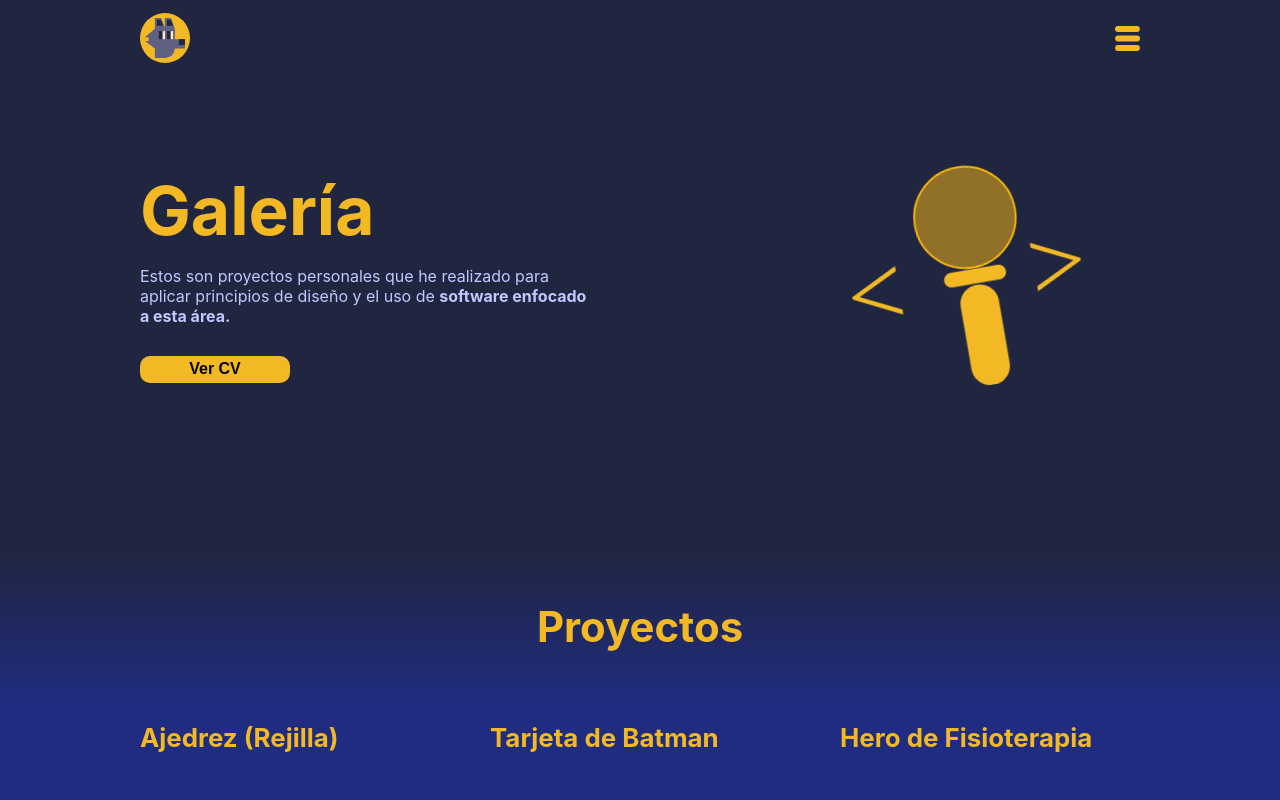
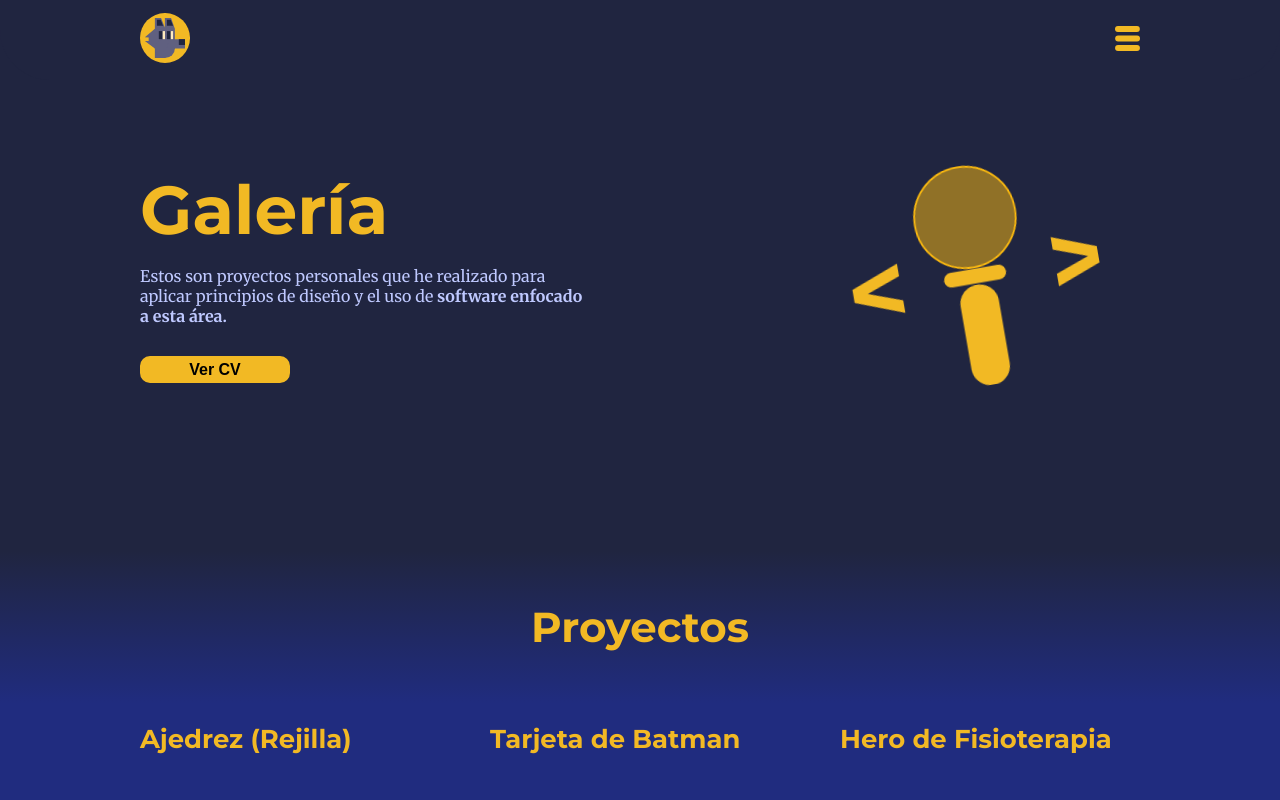
Before and after one commit to ElLoboBohemio/Portafolio, a Next.js app: page /galeria in a window 1280 px wide. Shown: the top 800 px of the page. Built offline with nearby package versions, Linux system fonts and the light colour scheme.

Commit message:
Proyecto Terminado

```diff
--- a/Components/Layout.jsx
+++ b/Components/Layout.jsx
@@ -1,11 +1,14 @@
 import Footer from "./Footer";
 import Navbar from "./Navbar";
+import Head from "next/head";
 
 export default function Layout({ children, title, description }) {
   return (
     <>
-      <title>{title}</title>
-      <meta name="description" content={description} />
+      <Head>
+        <title>{title}</title>
+        <meta name="description" content={description} />
+      </Head>
 
       <div>
         <Navbar />
--- /dev/null
+++ b/pages/_document.js
@@ -0,0 +1,20 @@
+import { Html, Head, Main, NextScript } from 'next/document'
+
+export default function Document() {
+  return (
+    <Html lang='es'>
+      <Head>
+        <link rel="preconnect" href="https://fonts.googleapis.com" />
+        <link rel="preconnect" href="https://fonts.gstatic.com" crossOrigin />
+        <link
+          href="https://fonts.googleapis.com/css2?family=Merriweather:wght@400;700&family=Montserrat:wght@700&display=swap"
+          rel="stylesheet"
+        />
+      </Head>
+      <body>
+        <Main />
+        <NextScript />
+      </body>
+    </Html>
+  )
+}
--- a/styles/globals.css
+++ b/styles/globals.css
@@ -4,10 +4,39 @@
   margin: 0;
 }
 
+/*SCROLL-BAR*/
+
+/* width */
+::-webkit-scrollbar {
+  width: 15px;
+}
+
+
+/* Track */
+::-webkit-scrollbar-track {
+  background: #202540;
+}
+
+/* Handle */
+::-webkit-scrollbar-thumb {
+  background: #F2B924;
+  border-radius: 10px;
+}
+
+/* Handle on hover */
+::-webkit-scrollbar-thumb:hover {
+  background: #F2B924;
+}
+
+::-webkit-scrollbar-corner{
+  border-radius: 10px;
+}
+
+
+
 html,
 body {
-  font-family: -apple-system, BlinkMacSystemFont, Segoe UI, Roboto, Oxygen,
-    Ubuntu, Cantarell, Fira Sans, Droid Sans, Helvetica Neue, sans-serif;
+  font-family: 'Merriweather', serif;
 }
 
 body{
@@ -43,16 +72,19 @@ li{
 h1{
   font-size: 67.77px;
   color: #F2B924;
+  font-family: 'Montserrat', sans-serif;
 }
 
 h2{
   font-size: 41.89px;
   color: #F2B924;
+  font-family: 'Montserrat', sans-serif;
 }
 
 h3{
   font-size: 25.89px;
   color: #F2B924;
+  font-family: 'Montserrat', sans-serif;
 }
 
 p, button, li, a, span{
```
